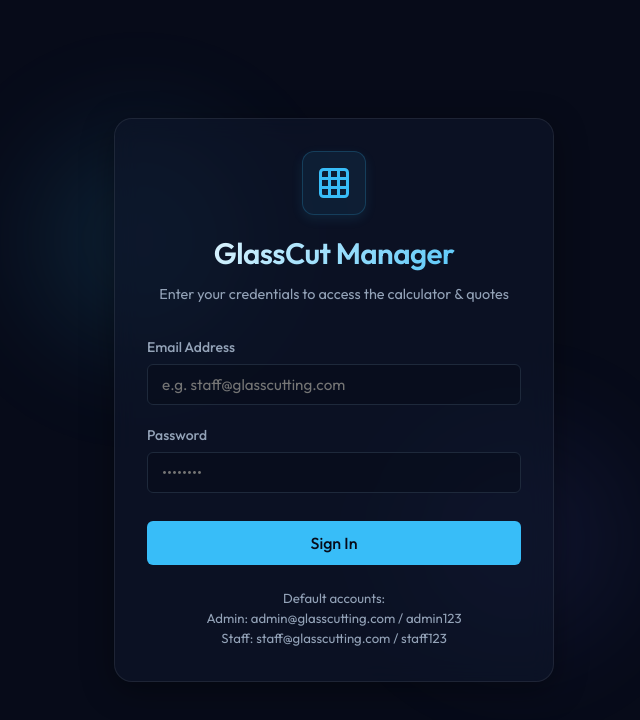
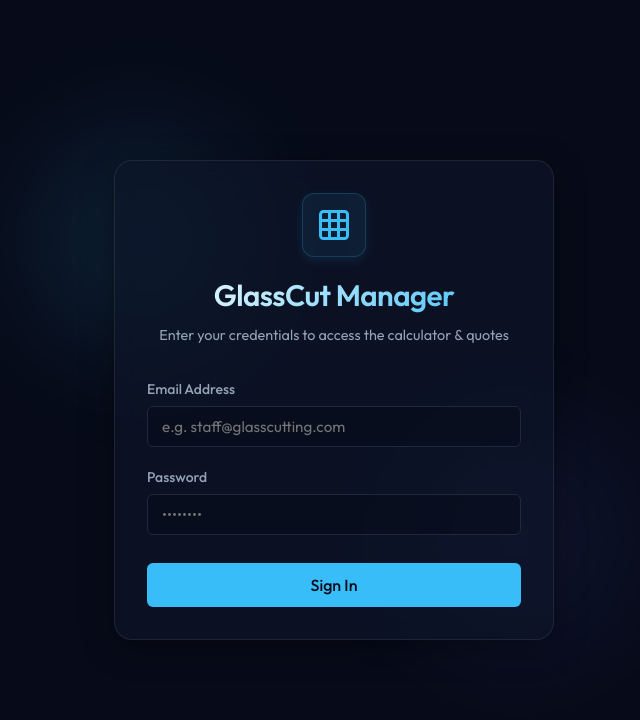
Before and after one commit to charl-es1/glass, a Next.js app: page /login in a window 1280 px wide. Shown: the top 720 px of the page, without its empty margins (306-946 px from the left). Built offline with nearby package versions, Linux system fonts and the light colour scheme.

Commit message:
Remove default credentials from login page

```diff
--- a/src/app/login/page.tsx
+++ b/src/app/login/page.tsx
@@ -166,14 +166,6 @@ function LoginContent() {
             )}
           </button>
         </form>
-
-        <div style={{ marginTop: '24px', textAlign: 'center' }}>
-          <p className="text-muted" style={{ fontSize: '0.825rem' }}>
-            Default accounts: <br />
-            Admin: <code>admin@glasscutting.com</code> / <code>admin123</code> <br />
-            Staff: <code>staff@glasscutting.com</code> / <code>staff123</code>
-          </p>
-        </div>
       </div>
     </div>
   );
```
